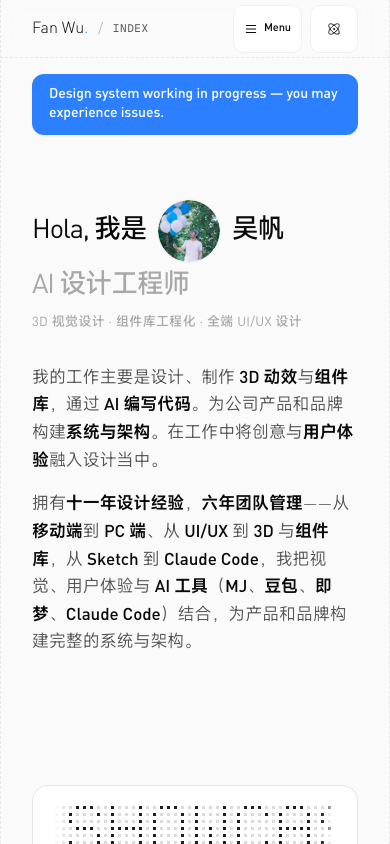
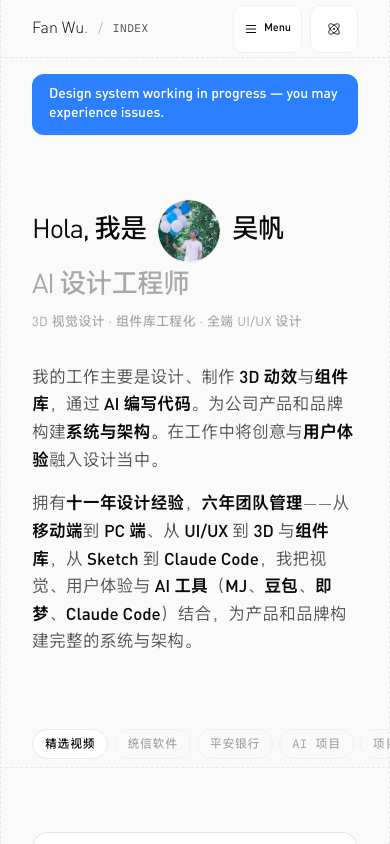
Before and after one commit to lunch19930101-bot/wufan-resume, a Next.js app: page / in a window 390 px wide. Shown: the top 844 px of the page. Built offline with nearby package versions, Linux system fonts and the light colour scheme.

Commit message:
手机端阅读优化：新增 MobileQuickNav 章节快捷导航（sticky 吸顶/锚点跳转/IO 高亮）；手机行高 1.85+段距 40px；body overflow-x 改 clip 修复 sticky 失效

```diff
--- a/app/globals.css
+++ b/app/globals.css
@@ -232,7 +232,10 @@ html:has(.live-resume) {
     font-size: var(--text-body);
     line-height: 1.5;
     letter-spacing: -0.005em;
+    /* 锁死横向滚动：clip 优先（不产生滚动容器，body 内 position:sticky
+       —— 如手机端 MobileQuickNav —— 才能正常吸附），老内核回退 hidden */
     overflow-x: hidden;
+    overflow-x: clip;
     font-feature-settings: 'kern' 1, 'liga' 1, 'calt' 1;
   }
 
--- /dev/null
+++ b/components/nav/MobileQuickNav.tsx
@@ -0,0 +1,111 @@
+'use client';
+
+import { useEffect, useRef, useState } from 'react';
+
+import { scrollToTarget } from '@/components/motion/SmoothScroll';
+
+import { cn } from '@/lib/utils';
+
+/**
+ * MobileQuickNav —— 手机端快捷章节导航
+ *
+ * 首页长文流在手机上段落多、缺乏结构感（用户反馈「阅读性差」）。
+ * 这条 sticky chip 导航让用户一眼看到章节骨架、一键直达：
+ *
+ *   ┌──────────────────────────────────┐
+ *   │ [精选视频] [统信软件] [平安银行] … │  ← 横滑，当前章节高亮
+ *   └──────────────────────────────────┘
+ *
+ * - 仅手机显示（md:hidden）；PC 端保持原样（用户确认 PC 没问题）
+ * - sticky 在 58px Nav 之下，同款 dashed 边 + 毛玻璃底
+ * - 跳转用 scrollToTarget（Lenis/原生双兼容）+ 104px 头部补偿
+ * - IntersectionObserver 高亮当前章节，chip 自动滚入可视
+ */
+const LINKS = [
+  { id: 'showcase', label: '精选视频' },
+  { id: 'uniontech', label: '统信软件' },
+  { id: 'pingan', label: '平安银行' },
+  { id: 'ai-projects', label: 'AI 项目' },
+  { id: 'timeline', label: '项目合集' },
+] as const;
+
+/** Nav 58px + 本条 46px —— 锚点落点补偿 */
+const HEADER_OFFSET = -(58 + 46);
+
+export function MobileQuickNav() {
+  const [active, setActive] = useState<string>(LINKS[0].id);
+  const trackRef = useRef<HTMLDivElement>(null);
+
+  /* 高亮当前章节 —— 视口上部 30%–40% 带内取最靠上的锚点 */
+  useEffect(() => {
+    const els = LINKS.map((l) => document.getElementById(l.id)).filter(
+      (el): el is HTMLElement => !!el,
+    );
+    if (!els.length) return;
+
+    const io = new IntersectionObserver(
+      (entries) => {
+        const visible = entries
+          .filter((e) => e.isIntersecting)
+          .sort((a, b) => a.boundingClientRect.top - b.boundingClientRect.top);
+        if (visible[0]) setActive(visible[0].target.id);
+      },
+      { rootMargin: '-30% 0px -60% 0px' },
+    );
+    els.forEach((el) => io.observe(el));
+    return () => io.disconnect();
+  }, []);
+
+  /* 高亮变化时把对应 chip 滚入可视（只横滚，不动页面竖滚） */
+  useEffect(() => {
+    const track = trackRef.current;
+    const chip = track?.querySelector<HTMLButtonElement>(
+      `[data-nav-id="${active}"]`,
+    );
+    chip?.scrollIntoView({
+      behavior: 'smooth',
+      inline: 'center',
+      block: 'nearest',
+    });
+  }, [active]);
+
+  const go = (id: string) => {
+    const el = document.getElementById(id);
+    if (!el) return;
+    const top = el.getBoundingClientRect().top + window.scrollY + HEADER_OFFSET;
+    scrollToTarget(Math.max(0, top));
+  };
+
+  return (
+    <div className="sticky top-[58px] z-40 -mx-6 md:hidden">
+      <div className="border-b border-dashed border-border-default bg-bg-canvas/80 backdrop-blur-md">
+        <div
+          ref={trackRef}
+          className={cn(
+            'mx-auto flex max-w-xl items-center gap-1.5 overflow-x-auto px-6 py-2',
+            '[scrollbar-width:none] [&::-webkit-scrollbar]:hidden',
+          )}
+        >
+          {LINKS.map((l) => (
+            <button
+              key={l.id}
+              data-nav-id={l.id}
+              onClick={() => go(l.id)}
+              aria-current={active === l.id ? 'true' : undefined}
+              className={cn(
+                'shrink-0 rounded-pill border px-3 py-[5px]',
+                'font-mono text-[12px] tracking-wider',
+                'transition-colors duration-micro ease-out-quart',
+                active === l.id
+                  ? 'border-border-default bg-bg-surface text-text-primary'
+                  : 'border-border-subtle text-text-tertiary',
+              )}
+            >
+              {l.label}
+            </button>
+          ))}
+        </div>
+      </div>
+    </div>
+  );
+}
--- a/components/sections/AIProjectEntrance.tsx
+++ b/components/sections/AIProjectEntrance.tsx
@@ -84,7 +84,7 @@ export function AIProjectEntrance() {
   const [featured, ...rest] = projects;
 
   return (
-    <section aria-label="AI 协作项目" className="w-full">
+    <section id="ai-projects" aria-label="AI 协作项目" className="w-full scroll-mt-[104px]">
       {/* Grid: 1 top (占满) + 2 bottom。
           手机单列 —— 两列时小卡仅 ~150px 宽，按钮行（try live+github 约 166px）
           被挤压错位且横向溢出卡片；md 起恢复两列 */}
--- a/components/sections/HomeMain.tsx
+++ b/components/sections/HomeMain.tsx
@@ -3,6 +3,7 @@
 import { type ReactNode } from 'react';
 
 import { withBasePath } from '@/lib/utils';
+import { MobileQuickNav } from '@/components/nav/MobileQuickNav';
 import { ShowcaseCarousel } from '@/components/sections/ShowcaseCarousel';
 import { ShowcaseStacked } from '@/components/sections/ShowcaseStacked';
 import { AIProjectEntrance } from '@/components/sections/AIProjectEntrance';
@@ -12,8 +13,9 @@ import { ProjectShowcase } from '@/components/sections/ProjectShowcase';
  * HomeMain —— atom63.io 长文式主体（1:1 复刻）
  *
  * 容器：max-w-xl (576px) + px-6 (24px) → 内文 528px
- * 段间距：space-y-6 (24px)
- * 段落：17px / 27.625 / Geist / #b4b4b4
+ * 段间距：md space-y-6 (32px)，手机 space-y-[40px]（段落多，小屏更松）
+ * 段落：17px / Geist / #b4b4b4；手机行高 1.85，md 起 1.625
+ * 手机端：MobileQuickNav 章节快捷导航（PC 隐藏）
  *
  * 章节顺序（基于吴帆简历重写）：
  *   1. ShowcaseCarousel（统信时期项目横向轮播）
@@ -31,17 +33,26 @@ import { ProjectShowcase } from '@/components/sections/ProjectShowcase';
 export function HomeMain() {
   return (
     <main className="mx-auto max-w-xl px-6">
-      <article className="space-y-6 py-16">
+      {/* 手机端快捷章节导航 —— sticky 吸附在 Nav 之下（PC 隐藏） */}
+      <MobileQuickNav />
+      <article className="space-y-[40px] py-16 md:space-y-6">
         {/* 1. 统信时期项目轮播 —— 横向滑动作品展示 */}
+        <div id="showcase" className="scroll-mt-[104px]">
           <ShowcaseCarousel />
+        </div>
 
         {/* 2. 统信开篇 */}
+        <div id="uniontech" className="scroll-mt-[104px]">
           <EssayParagraph>
             曾在
             <Favicon src="/images/clients/uniontech.svg" alt="统信软件" />
             <Strong> 统信软件</Strong>
-          担任网页设计组组长与资深 UI 设计师（武汉，2021–2025）——负责公司官网设计与改版、主页面风格、<Strong>3D 视频制作</Strong>、交互梳理，以及<Strong>后台管理端</Strong>界面与<Strong>组件库</Strong>建设。
+            担任网页设计组组长与资深
+            UI 设计师（武汉，2021–2025）——负责公司官网设计与改版、主页面风格、
+            <Strong>3D 视频制作</Strong>、交互梳理，以及<Strong>后台管理端</Strong>界面与
+            <Strong>组件库</Strong>建设。
           </EssayParagraph>
+        </div>
 
         {/* 3. ShowcaseStacked —— 1 大 3 小自动轮换（统信时期精选） */}
         <ShowcaseStacked />
@@ -57,12 +68,17 @@ export function HomeMain() {
         </EssayParagraph>
 
         {/* 5. 平安银行时代 */}
+        <div id="pingan" className="scroll-mt-[104px]">
           <EssayParagraph>
             更早之前，我在
             <Favicon src="/images/clients/pingan.ico" alt="平安银行" />
             <Strong> 平安银行</Strong>
-          度过了四年（深圳，2016–2020）——担任设计组组长与高级 UI 设计师。从口袋银行家 UI、主页面风格优化，到<Strong>数字化网点 PC 端</Strong>、<Strong>组件库</Strong>建设，这段经历塑造了我对 <Strong>B 端复杂业务系统</Strong>的理解。
+            度过了四年（深圳，2016–2020）——担任设计组组长与高级
+            UI 设计师。从口袋银行家
+            UI、主页面风格优化，到<Strong>数字化网点 PC 端</Strong>、<Strong>组件库</Strong>
+            建设，这段经历塑造了我对 <Strong>B 端复杂业务系统</Strong>的理解。
           </EssayParagraph>
+        </div>
 
         {/* 6. 平安时期代表作（精简——上一段工作经历） */}
         <EssayParagraph>
@@ -99,11 +115,13 @@ export function HomeMain() {
 
 /* ============================================================
  * EssayParagraph —— atom63 长文段落
- *   17px / 27.625 / Geist 400 / #b4b4b4
+ *   17px / Geist 400 / #b4b4b4
+ *   手机端行高放宽到 1.85（中文排版比拉丁需要更松的节奏，
+ *   1.625 在小屏上显得密），md 起恢复 atom63 原版 1.625
  * ============================================================ */
 function EssayParagraph({ children }: { children: ReactNode }) {
   return (
-    <p className="text-essay-p text-text-secondary">
+    <p className="text-pretty text-essay-p leading-[1.85] text-text-secondary md:leading-[1.625]">
       {children}
     </p>
   );
```
Lines whose indentation alone changed are shown as unchanged.
